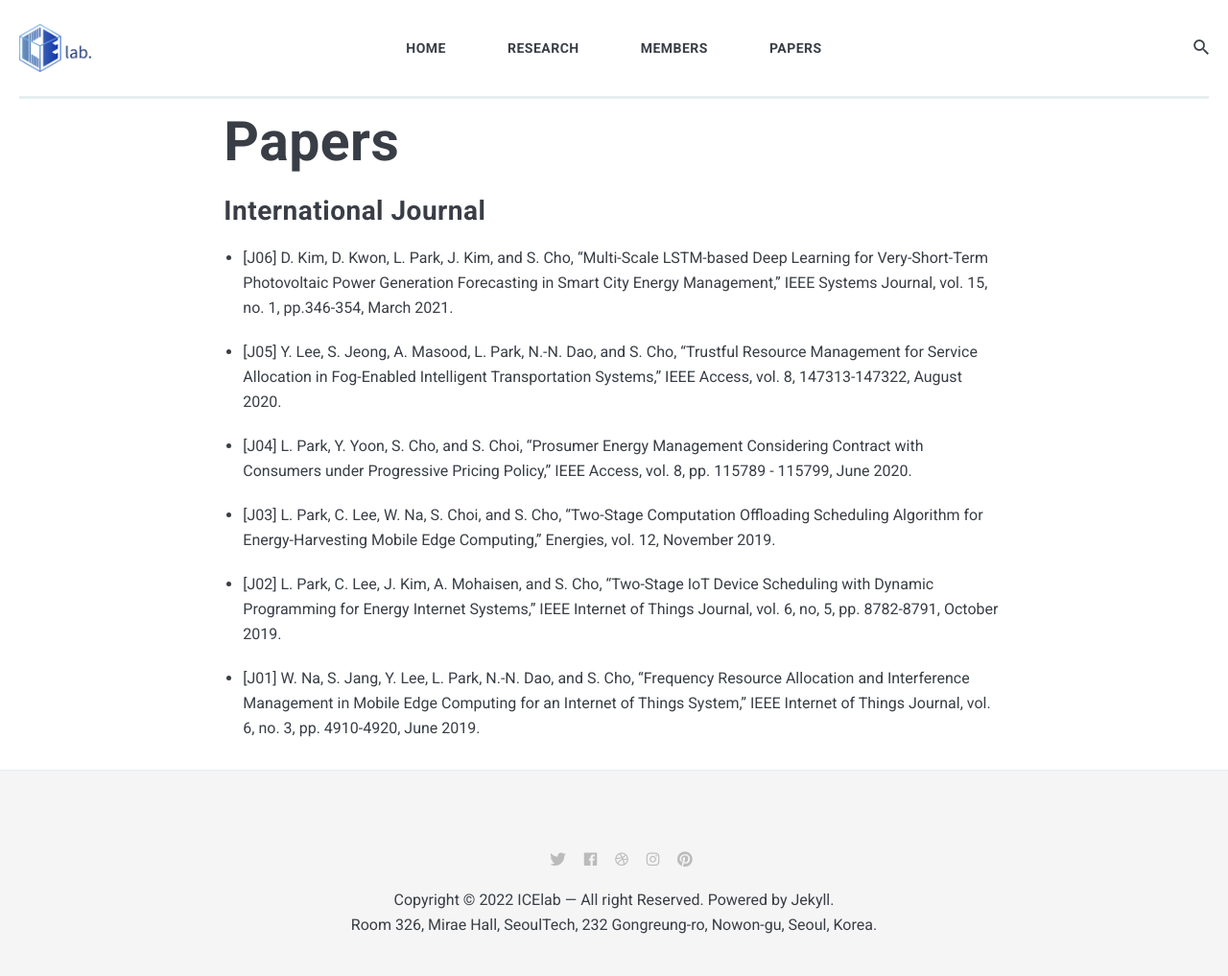
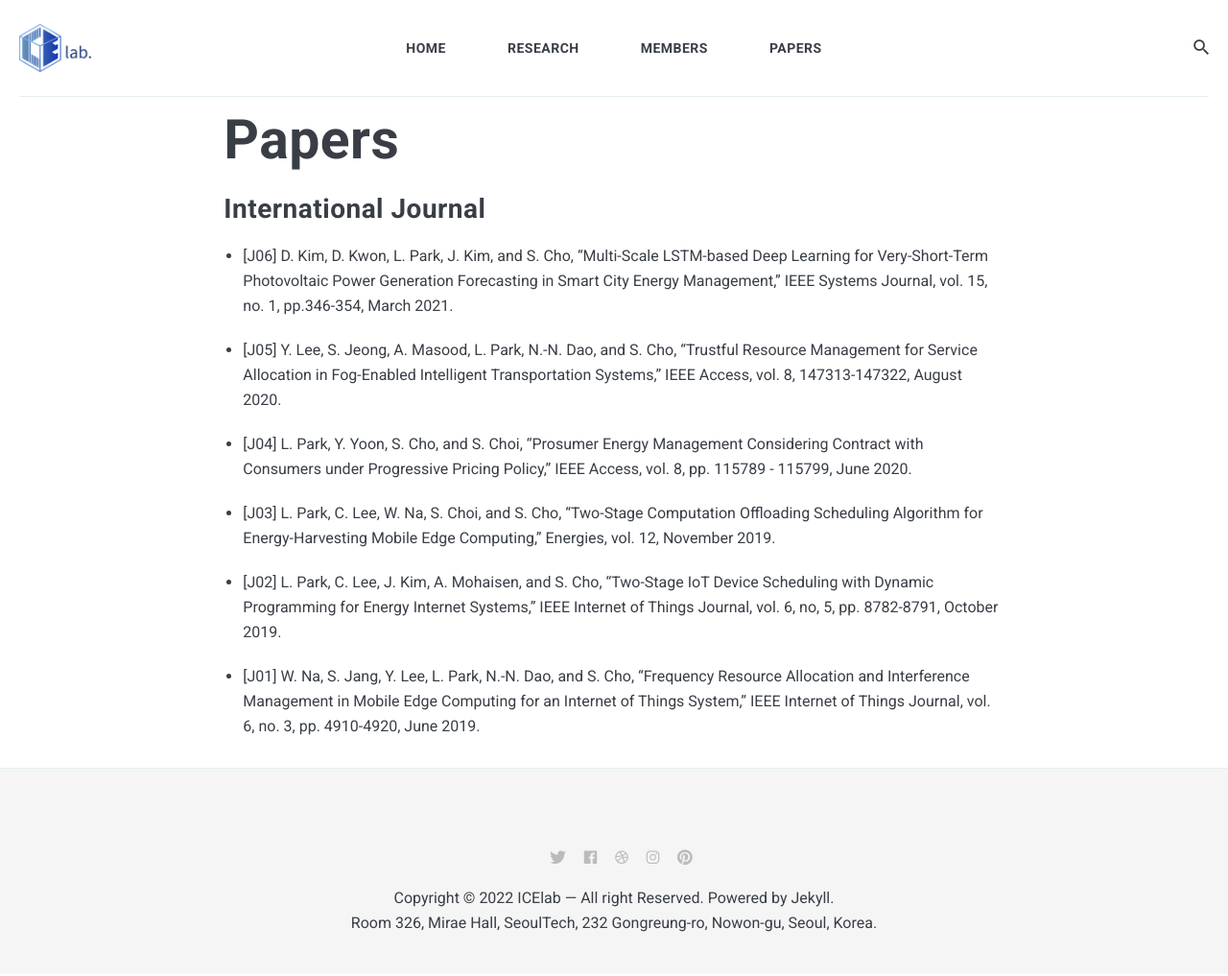
Before and after one commit to icelab-2020/HeeJaeMon123.github.io, a Jekyll site: the page built from _pages/02_papers.md, in a window 1280 px wide. Shown: the whole page at 96% size. Built offline with Jekyll 4.4.1, drawn with Linux system fonts in a browser that asks for light colours; nearby versions of some CDN libraries; our own code applies the rules of GitHub Pages for plain Markdown files.

Commit message:
Update _page.scss

```diff
--- a/_sass/4-layouts/_page.scss
+++ b/_sass/4-layouts/_page.scss
@@ -1,6 +1,6 @@
 .page-title-box {
   padding: 10px 0;
-  border-top: 3px solid $light-gray;
+  border-top: 1px solid $light-gray;
 
   .page-title {
     font-size: 57px;
```
